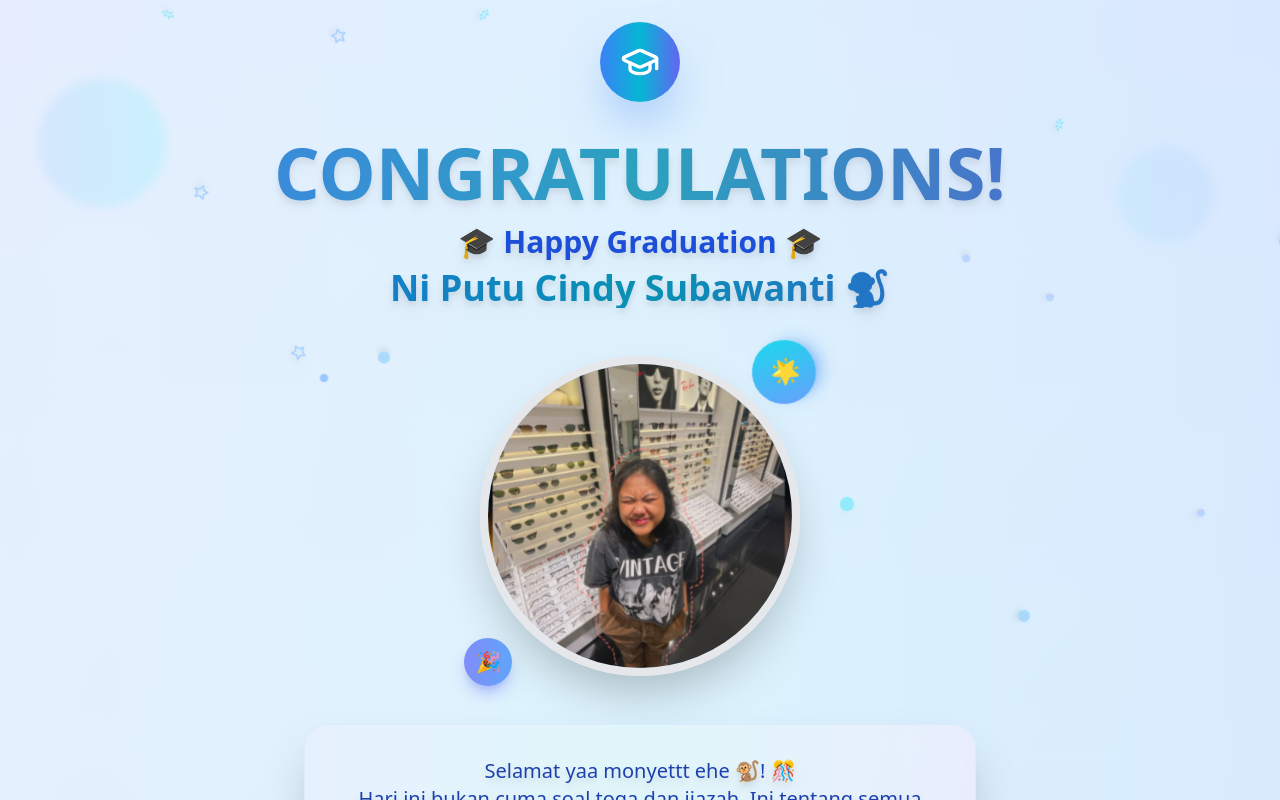
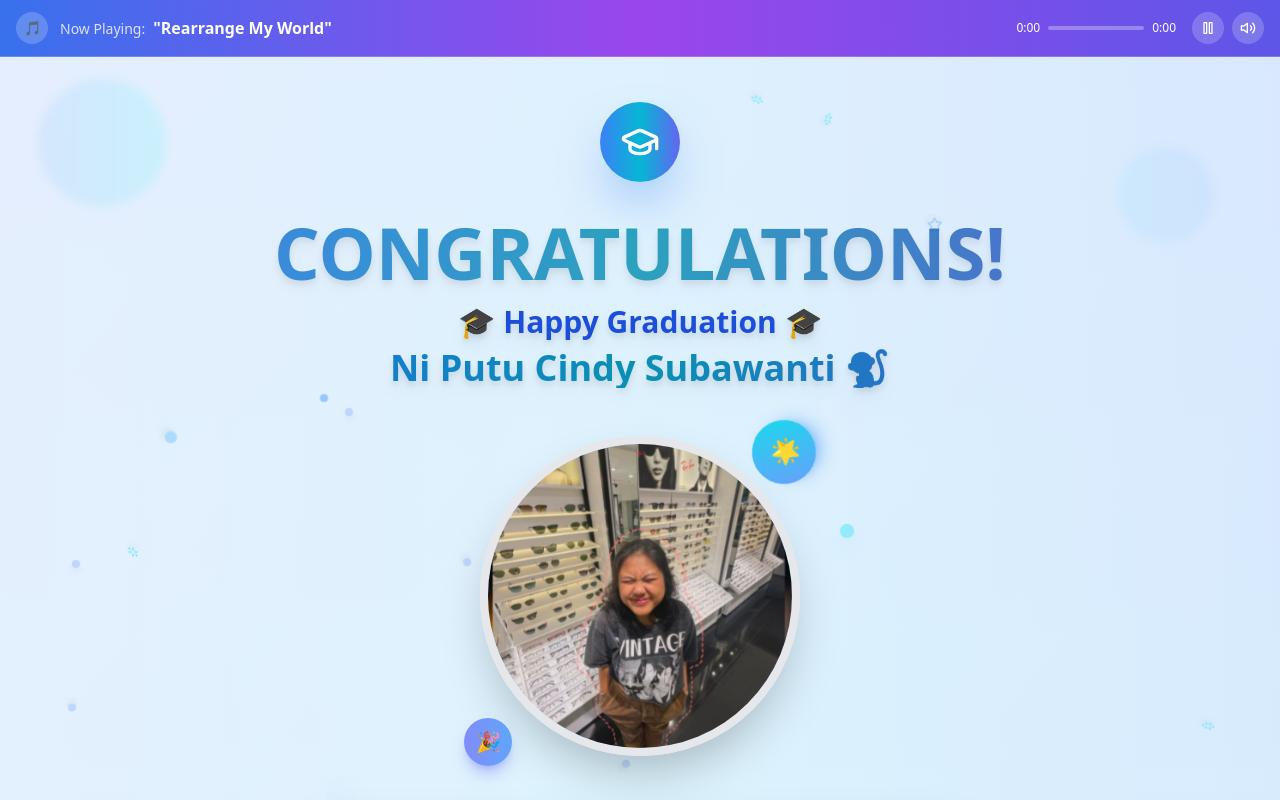
Before and after one commit to AdityaPramanaa/gradu, a React (Vite) app: page / in a window 1280 px wide. Shown: the top 800 px of the page. Built offline with nearby package versions, Linux system fonts and the light colour scheme.

Commit message:
feat: tambahkan audio player dengan running board untuk lagu Rearrange My World

```diff
--- a/src/App.tsx
+++ b/src/App.tsx
@@ -1,17 +1,33 @@
-import React, { useState, useEffect } from 'react';
-import { GraduationCap, Heart, Sparkles, Star } from 'lucide-react';
+import React, { useState, useEffect, useRef } from 'react';
+import { GraduationCap, Heart, Sparkles, Star, Play, Pause, Volume2, VolumeX } from 'lucide-react';
 
 function App() {
   const [showQuestion, setShowQuestion] = useState(false);
   const [noButtonPosition, setNoButtonPosition] = useState({ x: 0, y: 0 });
   const [noButtonClicks, setNoButtonClicks] = useState(0);
   const [showCelebration, setShowCelebration] = useState(false);
+  const [isPlaying, setIsPlaying] = useState(false);
+  const [isMuted, setIsMuted] = useState(false);
+  const [currentTime, setCurrentTime] = useState(0);
+  const [duration, setDuration] = useState(0);
+  const audioRef = useRef<HTMLAudioElement>(null);
 
   useEffect(() => {
     const timer = setTimeout(() => {
       setShowQuestion(true);
     }, 3000);
     return () => clearTimeout(timer);
+  }, []);
+
+  useEffect(() => {
+    if (audioRef.current) {
+      audioRef.current.volume = 0.3;
+      audioRef.current.play().then(() => {
+        setIsPlaying(true);
+      }).catch(err => {
+        console.log('Auto-play prevented:', err);
+      });
+    }
   }, []);
 
   const handleNoButtonHover = () => {
@@ -33,8 +49,100 @@ function App() {
     return 'mau ajaa ne nyet😤';
   };
 
+  const togglePlayPause = () => {
+    if (audioRef.current) {
+      if (isPlaying) {
+        audioRef.current.pause();
+      } else {
+        audioRef.current.play();
+      }
+      setIsPlaying(!isPlaying);
+    }
+  };
+
+  const toggleMute = () => {
+    if (audioRef.current) {
+      audioRef.current.muted = !isMuted;
+      setIsMuted(!isMuted);
+    }
+  };
+
+  const handleTimeUpdate = () => {
+    if (audioRef.current) {
+      setCurrentTime(audioRef.current.currentTime);
+    }
+  };
+
+  const handleLoadedMetadata = () => {
+    if (audioRef.current) {
+      setDuration(audioRef.current.duration);
+    }
+  };
+
+  const formatTime = (time: number) => {
+    const minutes = Math.floor(time / 60);
+    const seconds = Math.floor(time % 60);
+    return `${minutes}:${seconds.toString().padStart(2, '0')}`;
+  };
+
   return (
     <div className="min-h-screen relative overflow-hidden">
+      {/* Audio Player */}
+      <audio
+        ref={audioRef}
+        src="/gradu/Rearrange My World.mp3"
+        onTimeUpdate={handleTimeUpdate}
+        onLoadedMetadata={handleLoadedMetadata}
+        loop
+      />
+
+      {/* Running Board for Song Title */}
+      <div className="fixed top-0 left-0 right-0 z-50 bg-gradient-to-r from-blue-600/90 via-purple-600/90 to-indigo-600/90 backdrop-blur-md border-b border-white/20">
+        <div className="container mx-auto px-4 py-3">
+          <div className="flex items-center justify-between">
+            <div className="flex items-center gap-3">
+              <div className="w-8 h-8 bg-white/20 rounded-full flex items-center justify-center">
+                <span className="text-white text-sm">🎵</span>
+              </div>
+              <div className="text-white font-medium">
+                <span className="text-sm opacity-80">Now Playing:</span>
+                <span className="ml-2 font-semibold">"Rearrange My World"</span>
+              </div>
+            </div>
+
+            <div className="flex items-center gap-4">
+              {/* Progress Bar */}
+              <div className="hidden sm:flex items-center gap-2 text-white text-xs">
+                <span>{formatTime(currentTime)}</span>
+                <div className="w-24 h-1 bg-white/30 rounded-full overflow-hidden">
+                  <div
+                    className="h-full bg-white rounded-full transition-all duration-100"
+                    style={{ width: `${duration > 0 ? (currentTime / duration) * 100 : 0}%` }}
+                  ></div>
+                </div>
+                <span>{formatTime(duration)}</span>
+              </div>
+
+              {/* Audio Controls */}
+              <div className="flex items-center gap-2">
+                <button
+                  onClick={togglePlayPause}
+                  className="w-8 h-8 bg-white/20 hover:bg-white/30 rounded-full flex items-center justify-center text-white transition-all duration-200 hover:scale-110"
+                >
+                  {isPlaying ? <Pause className="w-4 h-4" /> : <Play className="w-4 h-4" />}
+                </button>
+                <button
+                  onClick={toggleMute}
+                  className="w-8 h-8 bg-white/20 hover:bg-white/30 rounded-full flex items-center justify-center text-white transition-all duration-200 hover:scale-110"
+                >
+                  {isMuted ? <VolumeX className="w-4 h-4" /> : <Volume2 className="w-4 h-4" />}
+                </button>
+              </div>
+            </div>
+          </div>
+        </div>
+      </div>
+
       {/* Animated Background */}
       <div className="absolute inset-0 bg-gradient-to-br from-blue-50 via-white to-blue-100 animate-gradient">
         <div className="absolute inset-0 bg-gradient-to-r from-blue-200/30 via-cyan-200/30 to-blue-300/30 animate-pulse-slow"></div>
@@ -93,7 +201,7 @@ function App() {
         <div className="absolute bottom-1/4 right-1/4 w-3 h-3 bg-sky-300 rounded-full animate-pulse-slow-delayed shadow-lg shadow-sky-300/50"></div>
       </div>
 
-      <div className="container mx-auto px-4 py-8 relative z-10">
+      <div className="container mx-auto px-4 py-8 relative z-10 mt-20">
         {/* Header Section */}
         <div className="text-center mb-12">
           <div className="inline-flex items-center justify-center w-20 h-20 bg-gradient-to-r from-blue-500 via-cyan-500 to-indigo-500 rounded-full mb-6 animate-bounce shadow-2xl shadow-blue-500/50">
```
Also changed, not shown: 5 other files (tests, documents, lock files or other folders).
